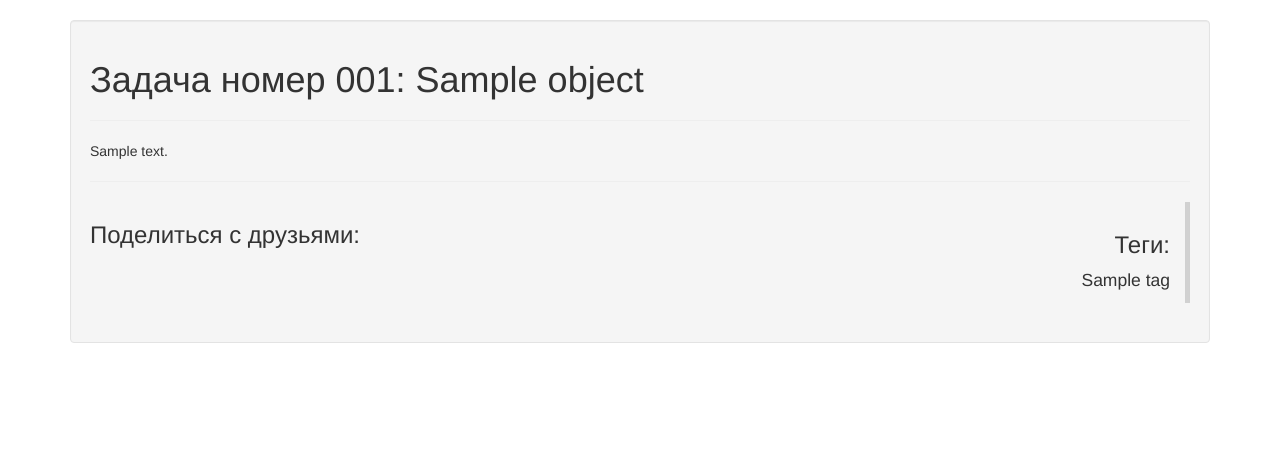
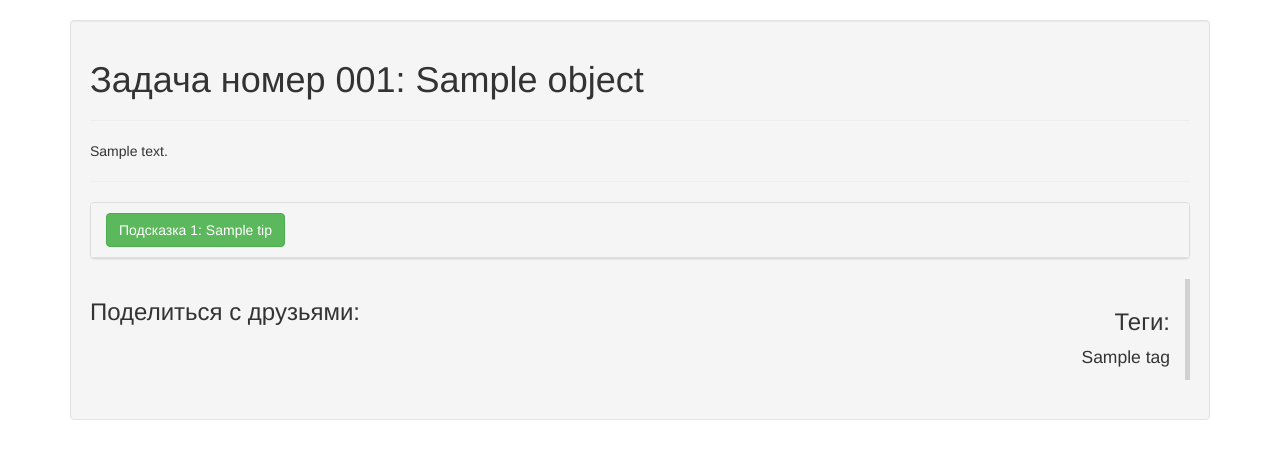
Before and after one commit to PyNSK/pynsk.ru, a Django app: template apps/tasks/templates/tasks/task_detail.html in a window 1280 px wide. Shown: the part 92-551 px from the top of the page. Run offline with Django 3.2, Linux system fonts and the light colour scheme; the template is opened without the code that fills it: most values are stand-ins (such as "Sample title", 1, 10 or a date in 2020); parts of the project's set-up code (start-up, migrations or seed data) failed here and were passed over; some libraries are stand-ins or nearby versions.

Commit message:
Добавил модель подсказки и отображение ее в задаче

```diff
--- a/apps/tasks/templates/tasks/task_detail.html
+++ b/apps/tasks/templates/tasks/task_detail.html
@@ -22,6 +22,26 @@
                 {{ object.html_content|pygment|safe }}
             </article>
             <hr/>
+
+            {% if object.tips %}
+                {% for tip in object.tips %}
+                    <div class="panel panel-default">
+                        <div class="panel-heading">
+                            <button type="button" class="btn btn-raised btn-success spoiler-trigger" data-toggle="collapse">
+                                Подсказка {{ forloop.counter }}: {{ tip.title }}
+                            </button>
+                        </div>
+                        <div class="panel-collapse collapse out">
+                            <div class="panel-body">
+                                {{ tip.html_content|safe }}
+                            </div>
+                        </div>
+                    </div>
+
+                {% endfor %}
+
+            {% endif %}
+
 
             <div class="row">
                 <div class="col-md-8">
@@ -56,4 +76,10 @@
     </div>
 
 
+    <script>
+        $(".spoiler-trigger").click(function () {
+            $(this).parent().next().collapse('toggle');
+        });
+
+    </script>
 {% endblock container %}
--- a/apps/tasks/templates/tasks_base/base.html
+++ b/apps/tasks/templates/tasks_base/base.html
@@ -25,6 +25,7 @@
     <link href="//maxcdn.bootstrapcdn.com/bootstrap/3.3.6/css/bootstrap.min.css" rel="stylesheet">
 
 
+    <script src="//code.jquery.com/jquery-2.2.0.min.js"></script>
     <!-- Bootstrap Material Design -->
 
     <link href="{% static 'bootstrap-material-design/dist/css/bootstrap-material-design.css' %}" rel="stylesheet">
@@ -63,7 +64,7 @@
 
     <!--    JAVASCRIPT DEPENENCIES      -->
 
-    <script src="//code.jquery.com/jquery-2.2.0.min.js"></script>
+
     <script src="//maxcdn.bootstrapcdn.com/bootstrap/3.2.0/js/bootstrap.min.js"></script>
 
     <script src="{% static 'material/js/ripples.min.js' %}"></script>
@@ -72,18 +73,54 @@
 {% endblock body %}
 
 <script>
-  (function(i,s,o,g,r,a,m){i['GoogleAnalyticsObject']=r;i[r]=i[r]||function(){
-  (i[r].q=i[r].q||[]).push(arguments)},i[r].l=1*new Date();a=s.createElement(o),
-  m=s.getElementsByTagName(o)[0];a.async=1;a.src=g;m.parentNode.insertBefore(a,m)
-  })(window,document,'script','//www.google-analytics.com/analytics.js','ga');
+    (function (i, s, o, g, r, a, m) {
+        i['GoogleAnalyticsObject'] = r;
+        i[r] = i[r] || function () {
+                    (i[r].q = i[r].q || []).push(arguments)
+                }, i[r].l = 1 * new Date();
+        a = s.createElement(o),
+                m = s.getElementsByTagName(o)[0];
+        a.async = 1;
+        a.src = g;
+        m.parentNode.insertBefore(a, m)
+    })(window, document, 'script', '//www.google-analytics.com/analytics.js', 'ga');
 
-  ga('create', 'UA-72229014-2', 'auto');
-  ga('send', 'pageview');
+    ga('create', 'UA-72229014-2', 'auto');
+    ga('send', 'pageview');
 
 </script>
 
 
-<!-- Yandex.Metrika counter --><script type="text/javascript"> (function (d, w, c) { (w[c] = w[c] || []).push(function() { try { w.yaCounter34602270 = new Ya.Metrika({ id:34602270, clickmap:true, trackLinks:true, accurateTrackBounce:true, webvisor:true, trackHash:true }); } catch(e) { } }); var n = d.getElementsByTagName("script")[0], s = d.createElement("script"), f = function () { n.parentNode.insertBefore(s, n); }; s.type = "text/javascript"; s.async = true; s.src = "https://mc.yandex.ru/metrika/watch.js"; if (w.opera == "[object Opera]") { d.addEventListener("DOMContentLoaded", f, false); } else { f(); } })(document, window, "yandex_metrika_callbacks");</script><noscript><div><img src="https://mc.yandex.ru/watch/34602270" style="position:absolute; left:-9999px;" alt="" /></div></noscript><!-- /Yandex.Metrika counter -->
+<!-- Yandex.Metrika counter -->
+<script type="text/javascript"> (function (d, w, c) {
+    (w[c] = w[c] || []).push(function () {
+        try {
+            w.yaCounter34602270 = new Ya.Metrika({
+                id: 34602270,
+                clickmap: true,
+                trackLinks: true,
+                accurateTrackBounce: true,
+                webvisor: true,
+                trackHash: true
+            });
+        } catch (e) {
+        }
+    });
+    var n = d.getElementsByTagName("script")[0], s = d.createElement("script"), f = function () {
+        n.parentNode.insertBefore(s, n);
+    };
+    s.type = "text/javascript";
+    s.async = true;
+    s.src = "https://mc.yandex.ru/metrika/watch.js";
+    if (w.opera == "[object Opera]") {
+        d.addEventListener("DOMContentLoaded", f, false);
+    } else {
+        f();
+    }
+})(document, window, "yandex_metrika_callbacks");</script>
+<noscript>
+    <div><img src="https://mc.yandex.ru/watch/34602270" style="position:absolute; left:-9999px;" alt=""/></div>
+</noscript><!-- /Yandex.Metrika counter -->
 
 </body>
 </html>
```
Also changed, not shown: apps/tasks/admin.py (+4 -5 lines), apps/tasks/models.py (+22 -1 lines).
